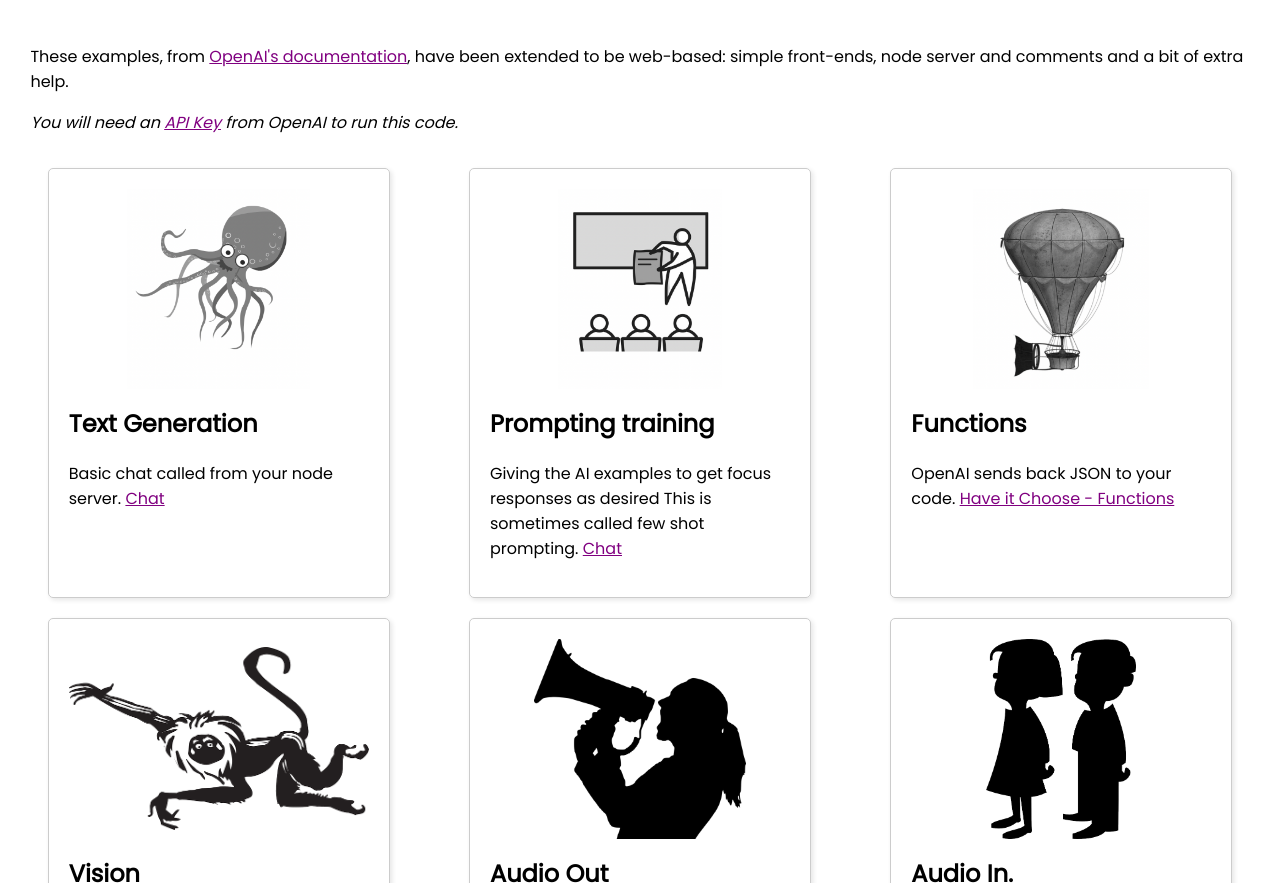
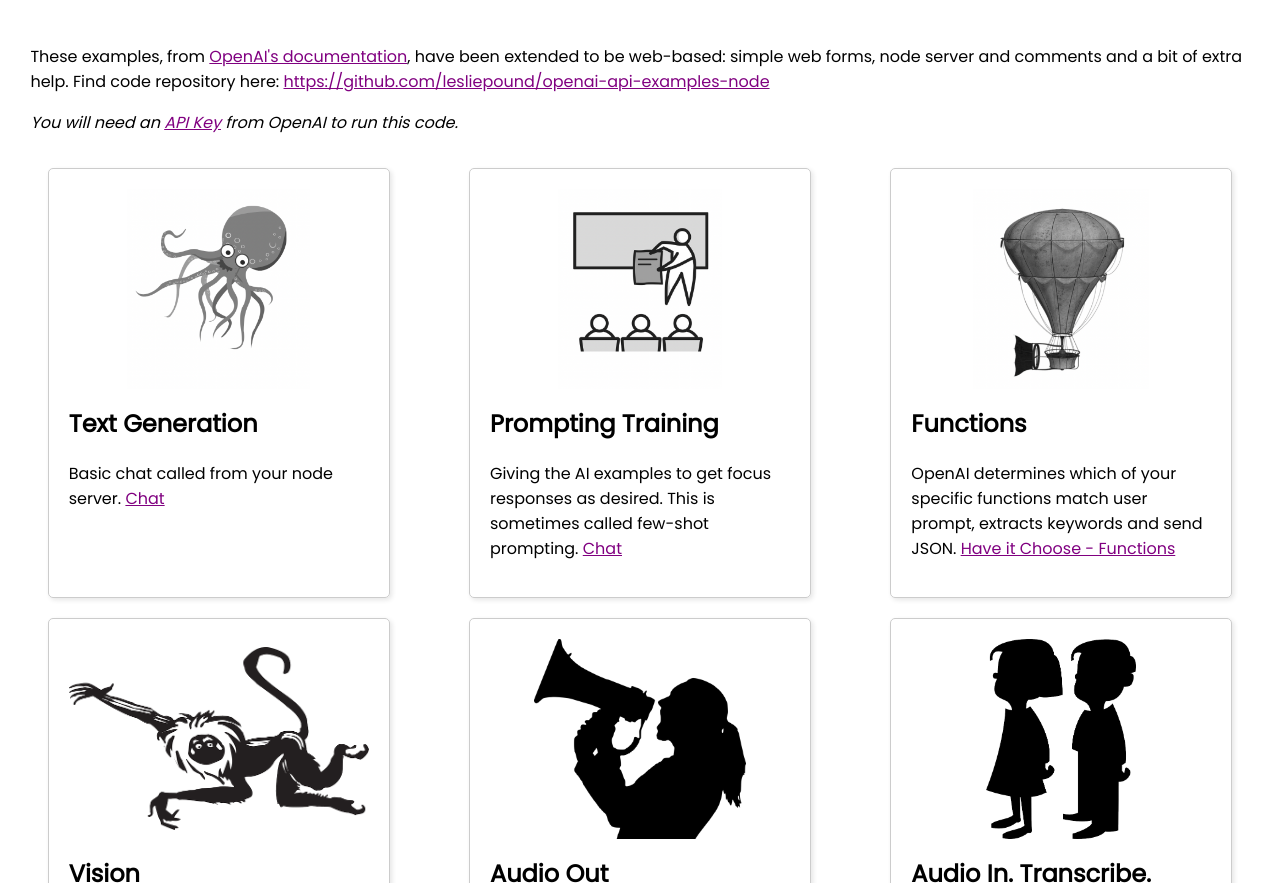
Before and after one commit to lesliepound/openai-api-examples-node, a website: page public/index.html in a window 1280 px wide. Shown: the part 69-952 px from the top of the page. Drawn offline with Linux system fonts and the light colour scheme.

Commit message:
Additional explanation in examples

```diff
--- a/public/index.html
+++ b/public/index.html
@@ -13,8 +13,8 @@
 <section>
 <div class="intro">
     These examples, from <a href="https://platform.openai.com/docs/quickstart?context=node">OpenAI's
-    documentation</a>, have been extended to be web-based: simple front-ends, node server and comments and a bit of extra help.
-    </p><i>You will need an <a href="https://platform.openai.com/account/api-keys">API Key</a> from OpenAI to run this code.</i>
+    documentation</a>, have been extended to be web-based: simple web forms, node server and comments and a bit of extra help.
+    Find code repository here: <a href="https://github.com/lesliepound/openai-api-examples-node">https://github.com/lesliepound/openai-api-examples-node</a></p><i>You will need an <a href="https://platform.openai.com/account/api-keys">API Key</a> from OpenAI to run this code.</i>
 </div>
 </section>
 
@@ -28,20 +28,18 @@
 
     <article class="card">
         <img src="/assets/show.png" alt="stick figure teacher pointing to example">
-        <h2>Prompting training</h2>
-        <p> Giving the AI examples to get focus responses as desired</a>
-            This is sometimes called few shot prompting.
+        <h2>Prompting Training</h2>
+        <p> Giving the AI examples to get focus responses as desired.
+            This is sometimes called few-shot prompting.
             <a href="fewshot.html">Chat</a></p>
     </article>
-
-
-
 
 
     <article class="card">
         <img src="/assets/balloon.png" alt="Hot air baloon">
         <h2>Functions</h2>
-        <p>OpenAI sends back JSON to your code.
+        <p>OpenAI determines which of your specific functions match user prompt, extracts keywords and send JSON.
+
             <a href="funcs.html">Have it Choose - Functions</a></p>
     </article>
 
@@ -61,7 +59,7 @@
 
     <article class="card done">
         <img src="/assets/listen.png" alt="Kids listening">
-        <h2>Audio In. </h2>
+        <h2>Audio In. Transcribe.</h2>
         <a href="stt.html">Have it Listen</a></p>
     </article>
 
```
Also changed, not shown: public/fewshot.html (+2 -1 lines).
